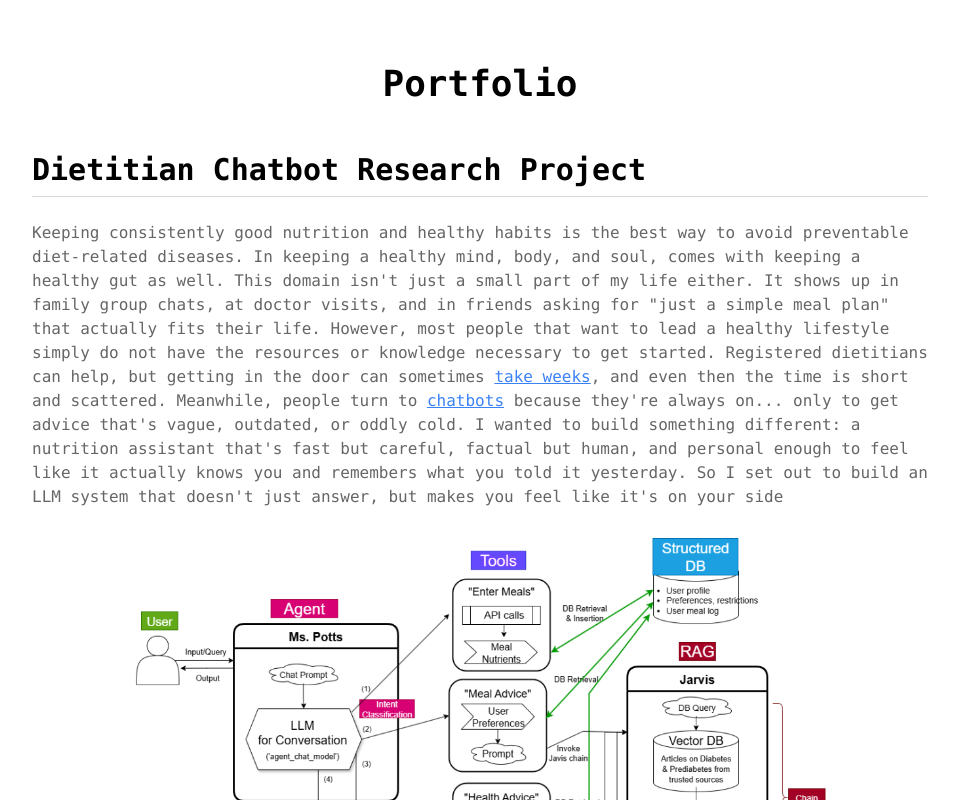
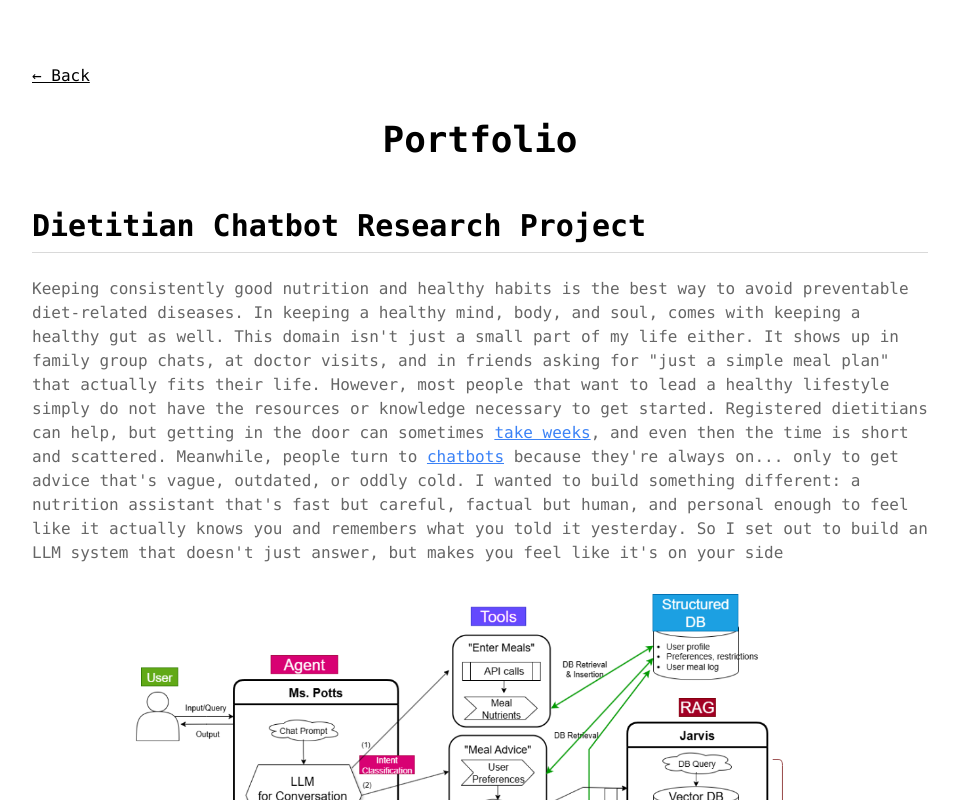
Before and after one commit to jshargo/personal-website, a React (Vite) app: page /portfolio in a window 1280 px wide. Shown: the top 800 px of the page, without its empty margins (160-1119 px from the left). Built offline with nearby package versions, Linux system fonts and the light colour scheme.

Commit message:
back buttons

```diff
--- a/src/pages/Portfolio.tsx
+++ b/src/pages/Portfolio.tsx
@@ -1,8 +1,13 @@
+
+import { Link } from 'react-router-dom';
 
 const Portfolio = () => {
   return (
     <div className="min-h-screen bg-background text-foreground pt-16 px-8 pb-8">
       <div className="max-w-4xl mx-auto">
+        <Link to="/" className="text-foreground hover:text-muted-foreground underline mb-8 inline-block">
+          ← Back
+        </Link>
         <h1 className="text-4xl font-bold mb-12 text-center">Portfolio</h1>
 
         <div className="mb-16">
@@ -69,6 +74,12 @@ const Portfolio = () => {
             </p>
           </div>
         </div>
+
+        <div className="text-center mt-16">
+          <Link to="/" className="text-foreground hover:text-muted-foreground underline">
+            Home
+          </Link>
+        </div>
       </div>
     </div>
   );
```
